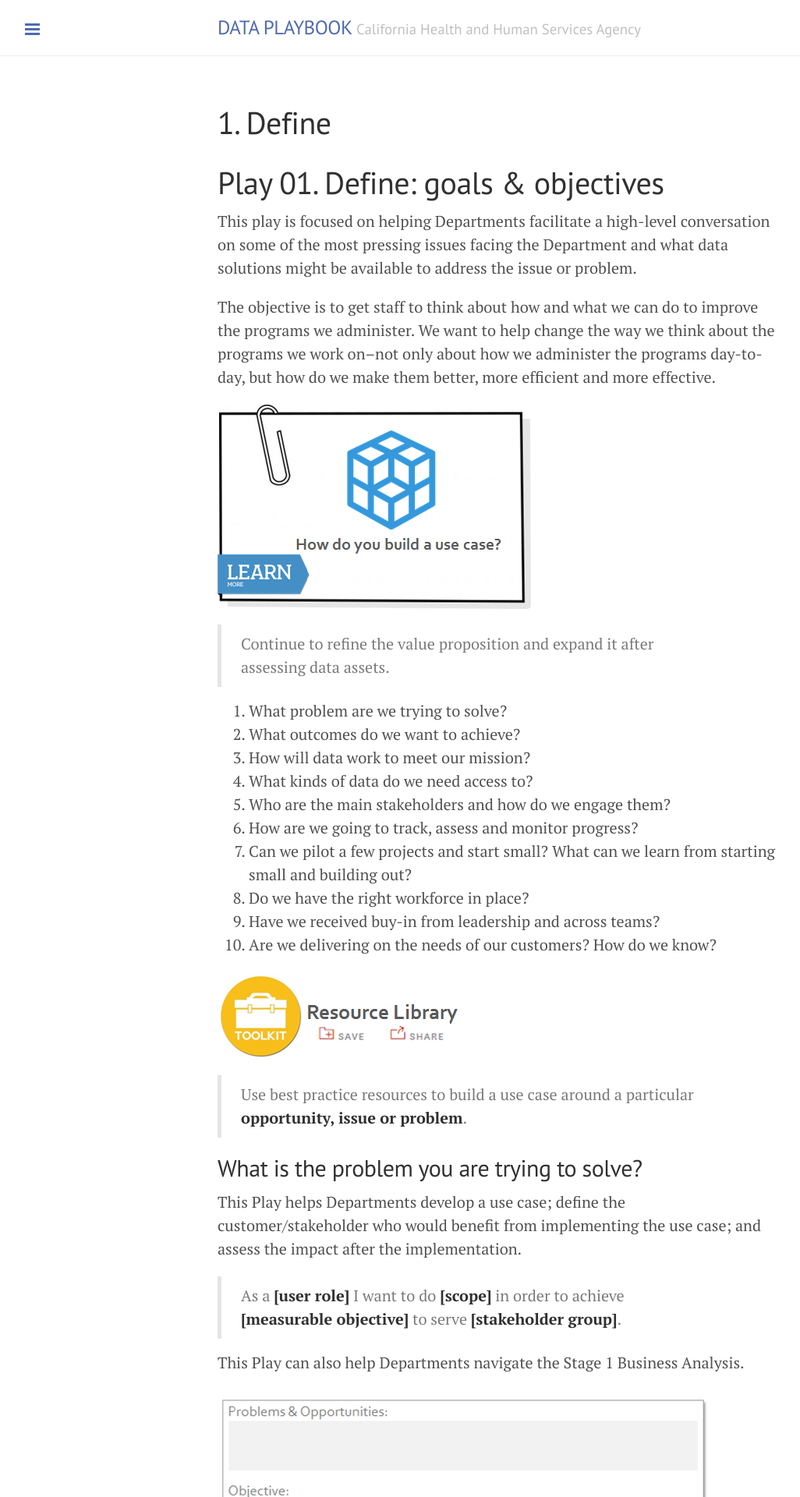
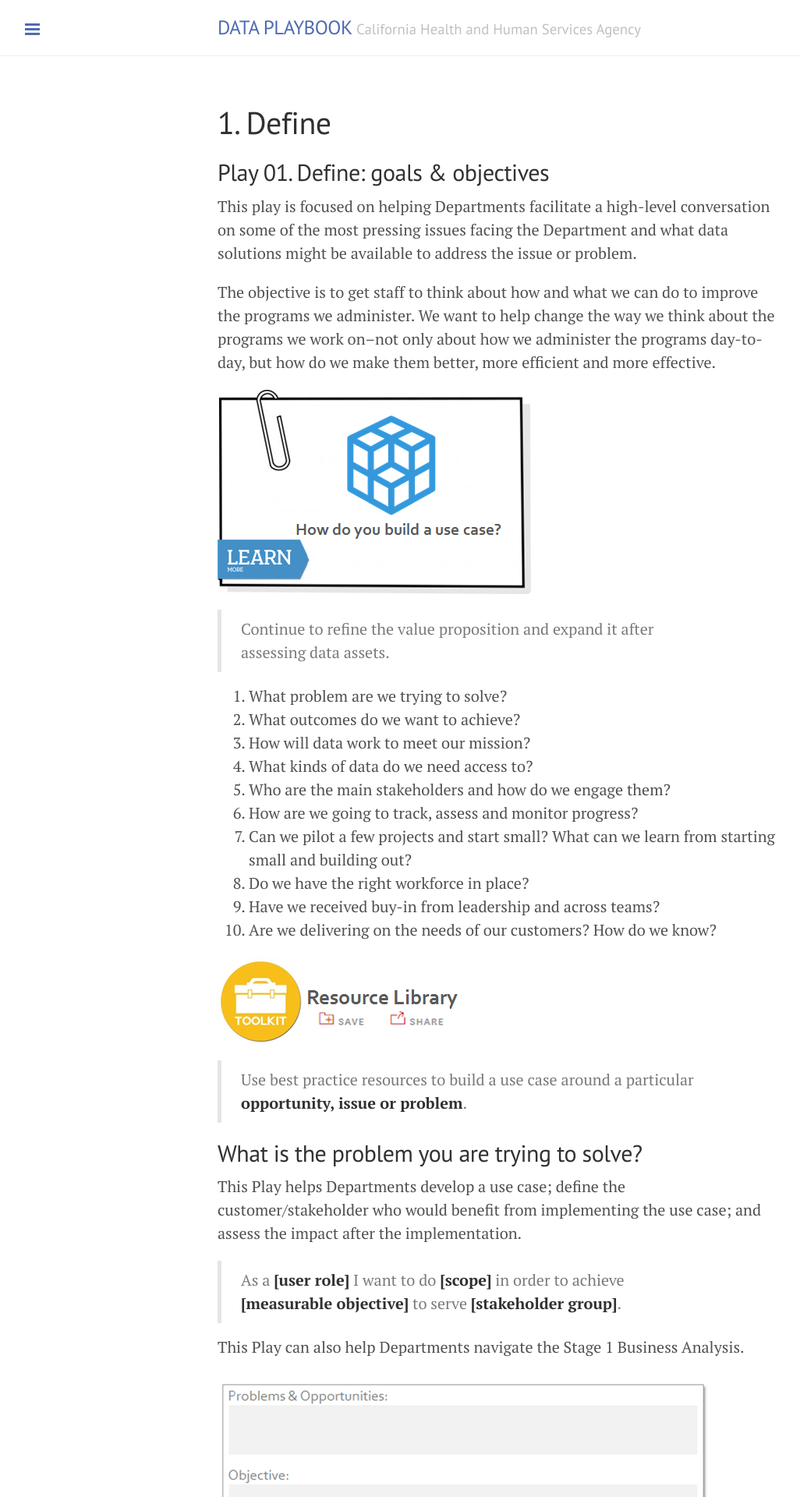
Before and after one commit to chhsdata/dataplaybook, a Jekyll site: the page built from 1_define.md, in a window 1280 px wide. Shown: the top 1920 px of the page at 78% size, without its empty margins (1-1027 px from the left). Built offline with Jekyll 4.4.1, drawn with Linux system fonts in a browser that asks for light colours.

```diff
--- a/1_define.md
+++ b/1_define.md
@@ -3,7 +3,7 @@ layout: page
 title: 1. Define
 permalink: /define/
 ---
-# Play 01. Define: goals & objectives
+## Play 01. Define: goals & objectives
 
 This play is focused on helping Departments facilitate a high-level conversation on some of the most pressing issues facing the Department and what data solutions might be available to address the issue or problem.
 
```
